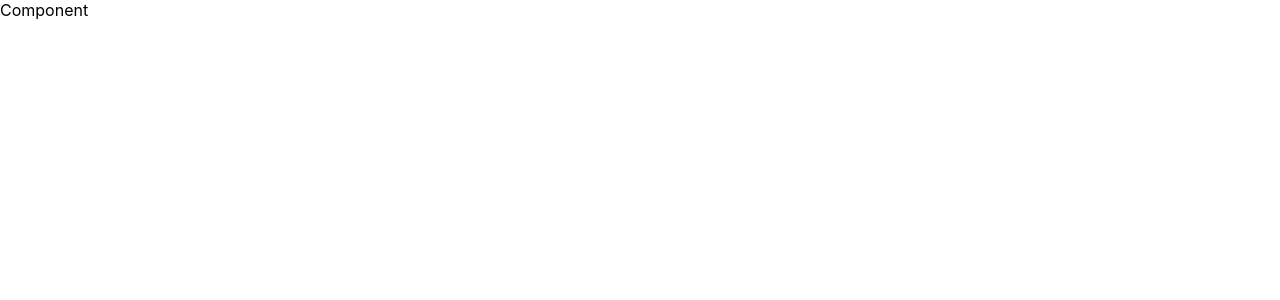
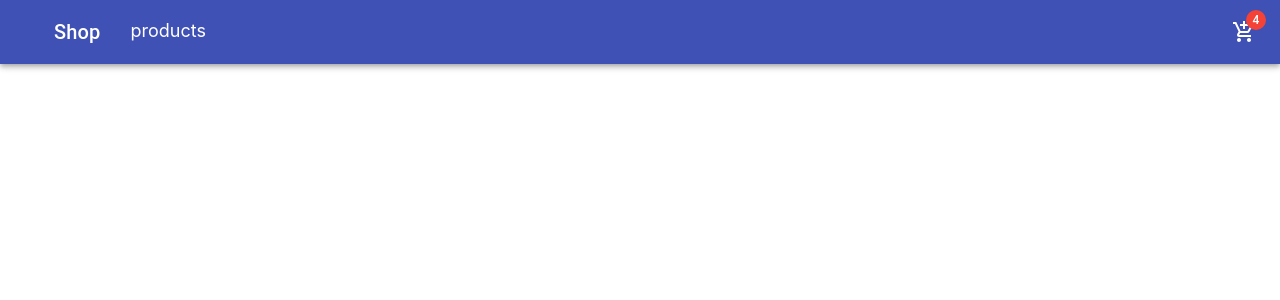
Before and after one commit to hamidazimiazp/shop, a React (Create React App) app: page /products in a window 1280 px wide. Shown: the top 300 px of the page. Built offline with nearby package versions, Linux system fonts and the light colour scheme.

Commit message:
add Navigation menu

```diff
--- a/package.json
+++ b/package.json
@@ -4,7 +4,7 @@
   "private": true,
   "dependencies": {
     "@material-ui/core": "^4.12.4",
-    "@mui/icons-material": "^5.6.2",
+    "@material-ui/icons": "^4.11.3",
     "@reduxjs/toolkit": "^1.8.1",
     "@testing-library/jest-dom": "^5.16.4",
     "@testing-library/react": "^12.1.5",
--- a/src/App.js
+++ b/src/App.js
@@ -1,7 +1,7 @@
 import React, { useEffect } from 'react';
 import configureStore from "./redux/store/store";
 import { Provider } from 'react-redux';
-
+import Navbar from "./components/Navbar";
 
 const store = configureStore();
 
@@ -9,7 +9,7 @@ function App() {
 
   return (
     <Provider store={store}>
-      Component
+      <Navbar />
     </Provider>
   );
 }
--- /dev/null
+++ b/src/components/Navbar.jsx
@@ -0,0 +1,60 @@
+import React from 'react';
+import { AppBar, Toolbar, IconButton, Typography, Badge } from '@material-ui/core';
+import { makeStyles } from '@material-ui/core/styles';
+import { Link } from 'react-router-dom';
+import { AddShoppingCart } from '@material-ui/icons';
+
+
+const Navbar = () => {
+
+    const useStyles = makeStyles(theme => ({
+        toolbar: {
+            display: "flex",
+            justifyContent: "space-between"
+        },
+        linkWrapper: {
+            marginTop: 4,
+            "& > a": {
+                marginLeft: 30,
+                color: "#fff",
+                fontSize: 18,
+                textDecoration: "none"
+            }
+        },
+        title: {
+            marginLeft: 30
+        },
+        menuItems: {
+            display: "flex",
+            justifyContent: "space-between",
+        },
+        badge: {
+            cursor: "pointer"
+        }
+
+    }));
+
+    const classes = useStyles();
+
+    return (
+        <>
+            <AppBar position="static">
+                <Toolbar className={classes.toolbar}>
+                    <div className={classes.menuItems}>
+                        <Typography variant="h6" className={classes.title}>
+                            Shop
+                        </Typography>
+                        <div className={classes.linkWrapper}>
+                            <Link to="/products/">products</Link>
+                        </div>
+                    </div>
+                    <Badge badgeContent={4} className={classes.badge} color="error" overlap="rectangular">
+                        <AddShoppingCart />
+                    </Badge>
+                </Toolbar>
+            </AppBar>
+        </>
+    );
+}
+
+export default Navbar;
--- a/src/index.js
+++ b/src/index.js
@@ -2,11 +2,12 @@ import React from 'react';
 import ReactDOM from 'react-dom/client';
 import './index.css';
 import App from './App';
+import { BrowserRouter } from 'react-router-dom';
 
 const root = ReactDOM.createRoot(document.getElementById('root'));
 
 root.render(
-  <React.StrictMode>
+  <BrowserRouter>
     <App />
-  </React.StrictMode>,
+  </BrowserRouter>
 );
```
Also changed, not shown: src/container/Home.jsx (added), src/container/Products.jsx (added), 1 other file (tests, documents, lock files or other folders).
